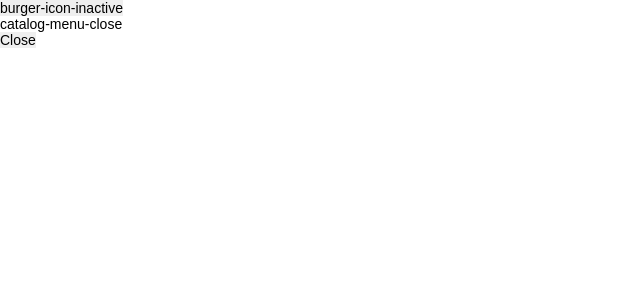
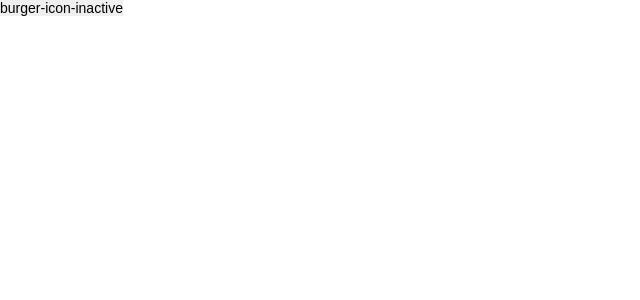
Before and after one commit to danealton/pulsar-msk-test, a Vue app: page / in a window 1280 px wide. Shown: the top 300 px of the page, without its empty margins (0-640 px from the left). Built offline with nearby package versions, Linux system fonts and the light colour scheme; the HTML template or start-up script is replaced by a standard one.

Commit message:
transition animation with css modules

```diff
--- a/src/components/organisms/CatalogMenu.vue
+++ b/src/components/organisms/CatalogMenu.vue
@@ -1,9 +1,15 @@
 <template>
   <div :class="$style.container">
-    <div>{{ isShownCatalogMenu ? 'catalog-menu-shown' : 'catalog-menu-close' }}</div>
-    <div>
-      <button @click="onClickToCloseCatalogMenu">Close</button>
-    </div>
+    <transition :name="$style.fade">
+      <div v-if="isShownCatalogMenu">
+        <div>
+          catalog-menu-shown
+        </div>
+        <div>
+          <button @click="onClickToCloseCatalogMenu">Close</button>
+        </div>
+      </div>
+    </transition>
   </div>
 </template>
 
@@ -42,4 +48,13 @@ export default {
 
 <style lang="sass" module>
   .container
+
+  .fade
+    &:global(-enter-active),
+    &:global(-leave-active)
+      transition: opacity 0.5s ease
+
+    &:global(-enter),
+    &:global(-leave-to)
+      opacity: 0
 </style>
```
